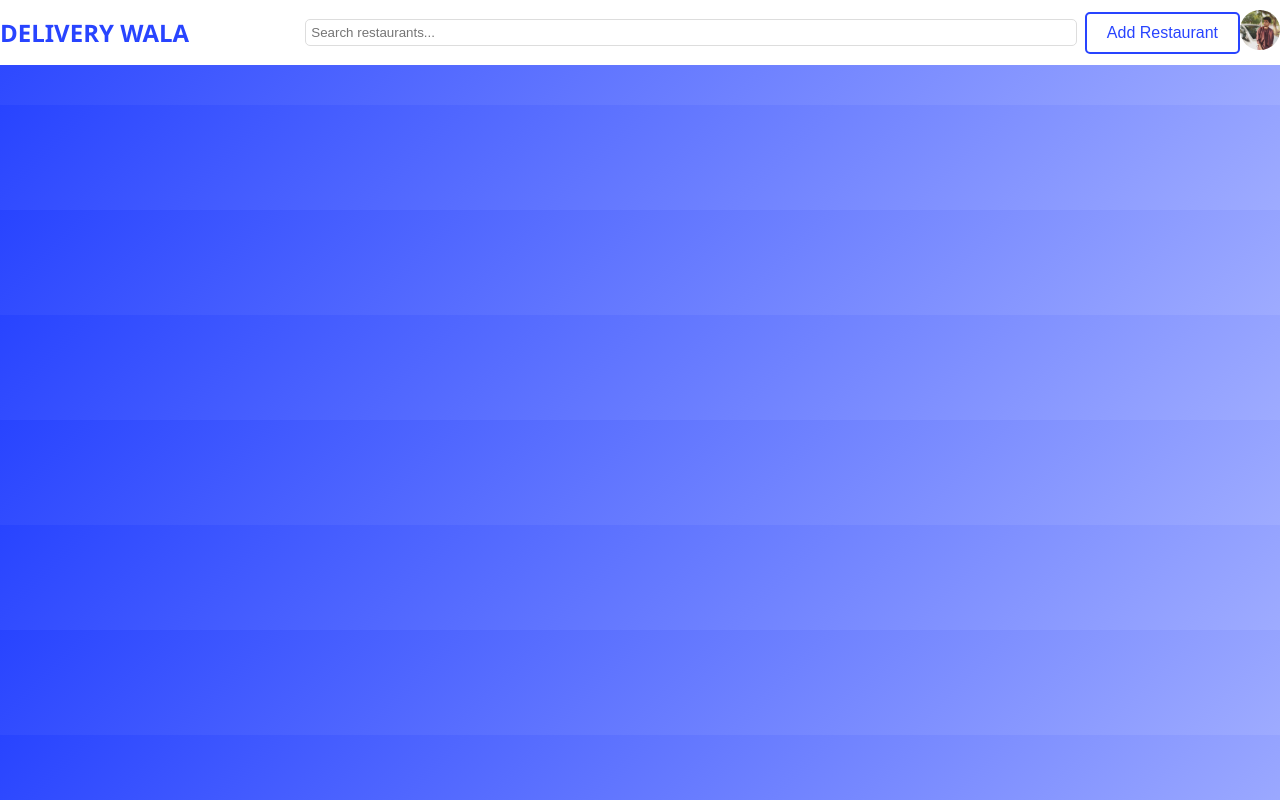
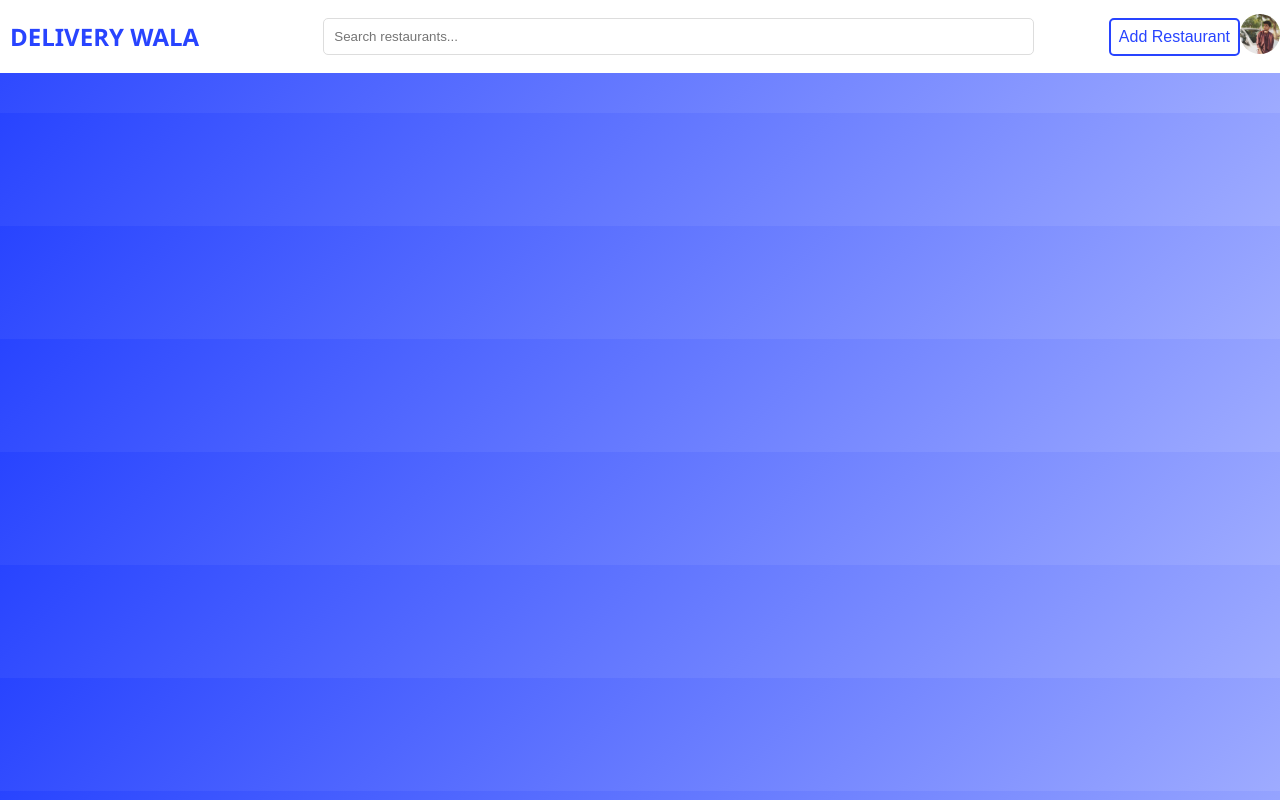
Before and after one commit to CodeWithAhmedd/DELIVERY-WALA, a plain HTML site: page restraunt.html in a window 1280 px wide. Drawn offline with Linux system fonts and the light colour scheme; some packages are replaced by stand-ins of ours; a script that the page names is missing.

Commit message:
Update styles.css

```diff
--- a/styles.css
+++ b/styles.css
@@ -19,7 +19,7 @@ nav {
 
 nav h1 {
     color: #2844ff;
-    margin: 0;
+    margin: 10px;
     flex: 1;
 }
 
@@ -29,8 +29,8 @@ nav h1 {
 }
 
 .search-bar input {
-    width: 100%;
-    padding: 5px;
+    width: 90%;
+    padding: 10px;
     border-radius: 5px;
     border: 1px solid #ddd;
 }
@@ -83,7 +83,7 @@ nav h1 {
     color: #2844ff;
     border: 2px solid #2844ff;
     border-radius: 5px;
-    padding: 10px 20px;
+    padding: 8px 8px;
     cursor: pointer;
     font-size: 16px;
     transition: background-color 0.3s ease, color 0.3s ease;
```
